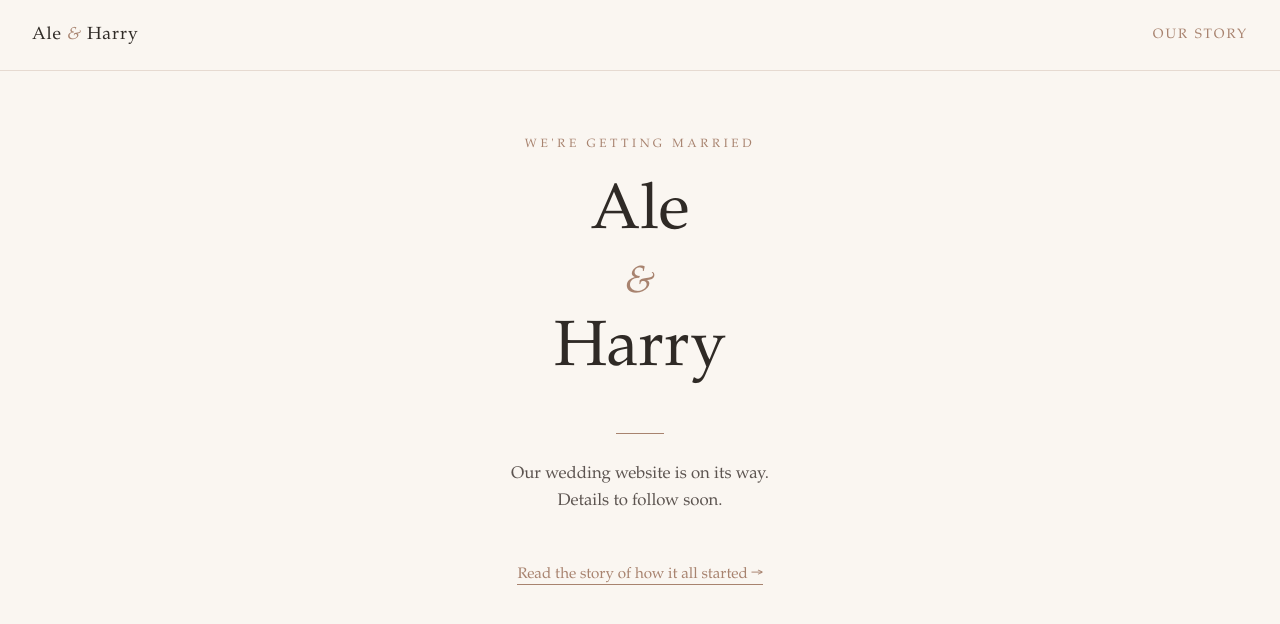
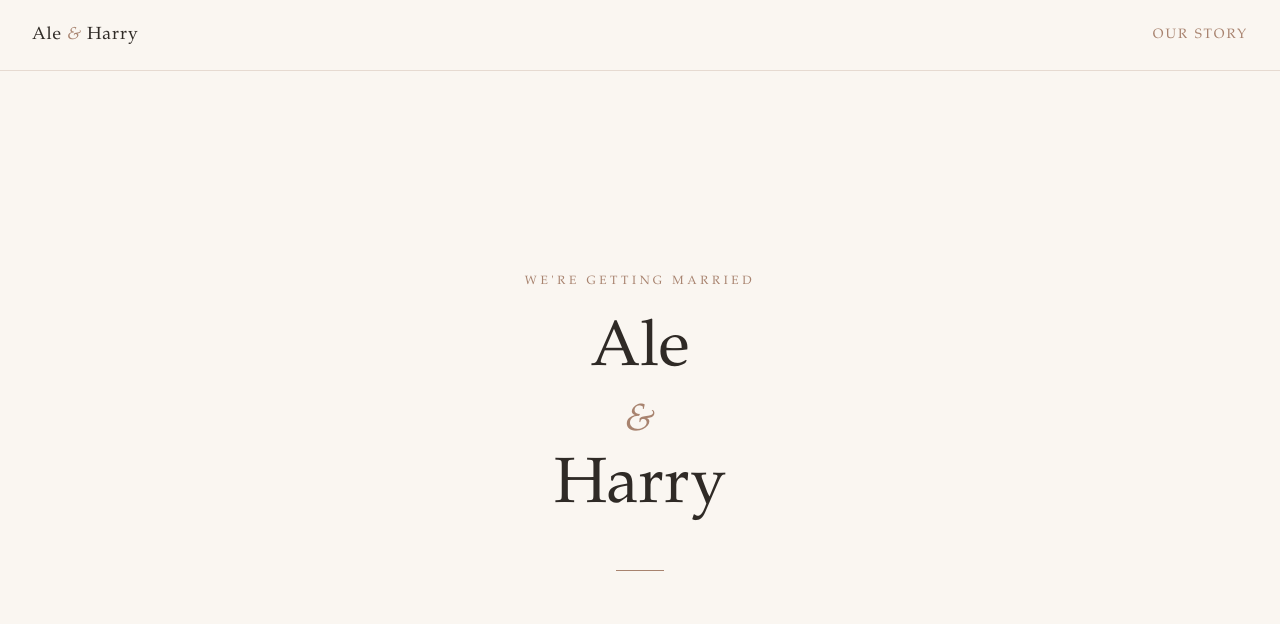
Before and after one commit to aleapproved/aleandharry, a plain HTML site: page index.html in a window 1280 px wide. Drawn offline with Linux system fonts and the light colour scheme.

Commit message:
Trim home page to hero only
Removes the placeholder "coming soon" copy and the teaser link, since
the nav already links to Our Story.

```diff
--- a/index.html
+++ b/index.html
@@ -23,6 +23,12 @@
   <meta name="twitter:description" content="A Hale wedding website.">
   <meta name="twitter:image" content="https://aleandharry.com/images/og-image.jpg">
   <link rel="stylesheet" href="/styles.css">
+  <style>
+    main {
+      justify-content: center;
+      flex: 1;
+    }
+  </style>
 </head>
 <body>
   <header class="site-header">
@@ -35,8 +41,6 @@
     <p class="eyebrow">We're getting married</p>
     <h1>Ale<span class="amp">&amp;</span>Harry</h1>
     <div class="rule"></div>
-    <p>Our wedding website is on its way.<br>Details to follow soon.</p>
-    <p class="teaser"><a href="/our-story.html">Read the story of how it all started &rarr;</a></p>
   </main>
 </body>
 </html>
--- a/styles.css
+++ b/styles.css
@@ -112,17 +112,6 @@ p {
   margin: 1.75rem auto;
 }
 
-.teaser {
-  margin-top: 3rem;
-  font-size: 0.95rem;
-}
-
-.teaser a {
-  text-decoration: none;
-  border-bottom: 1px solid var(--accent);
-  padding-bottom: 0.1rem;
-}
-
 .moment {
   max-width: 34rem;
   margin-top: 3rem;
```
